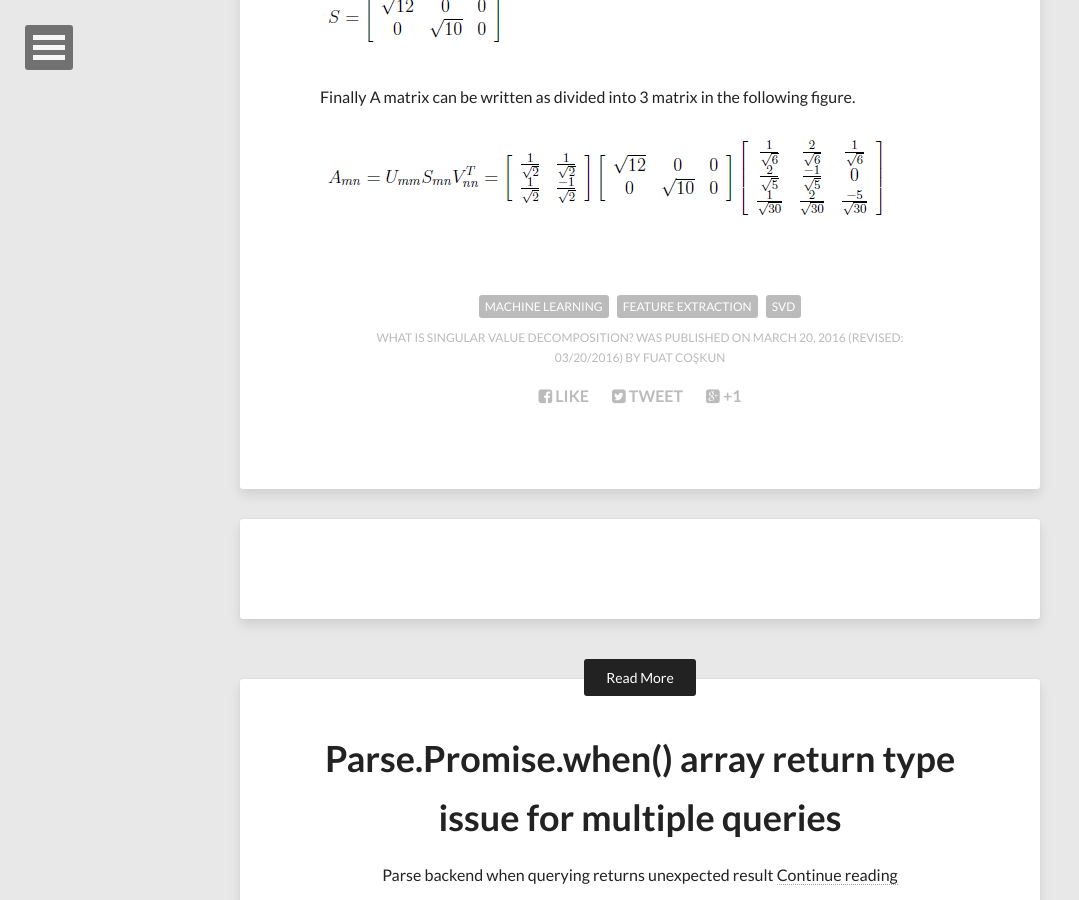
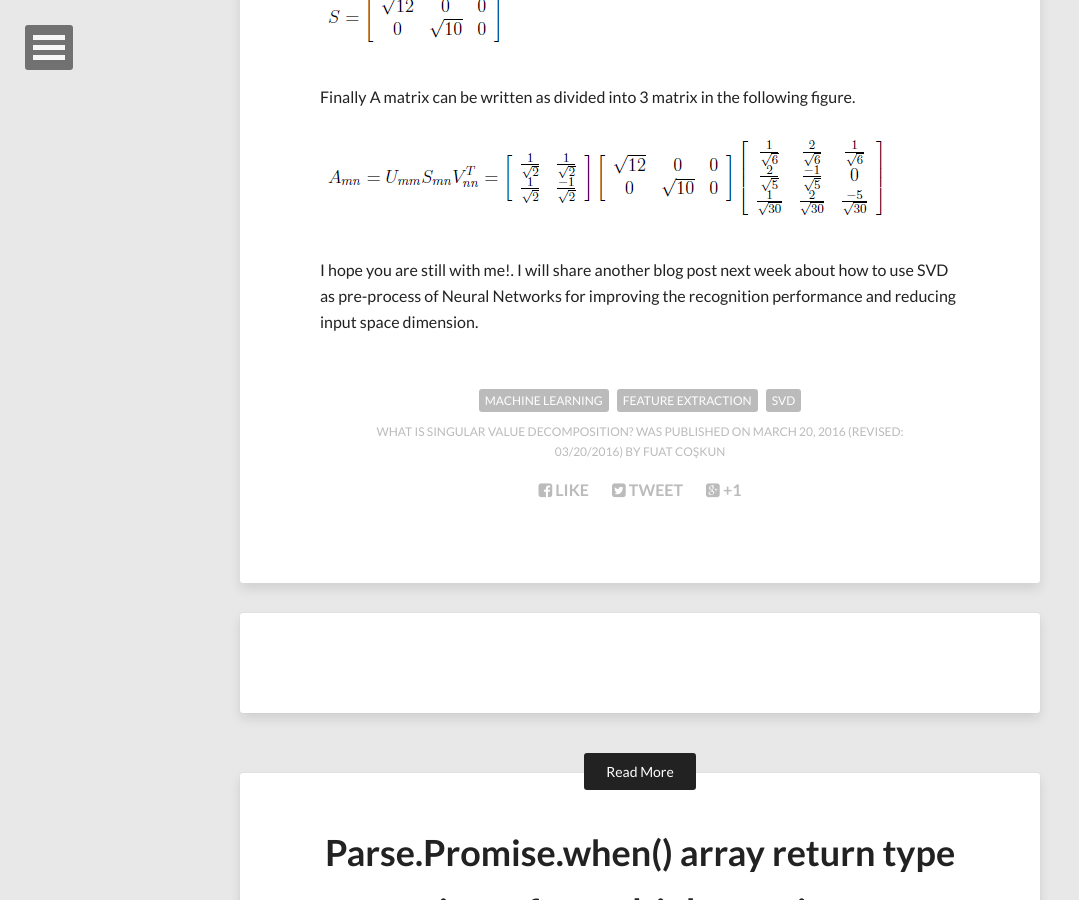
Before and after one commit to fuatcoskun/fuatcoskun.github.io, a Jekyll site: the page built from _posts/2016-03-20-what-is-singular-value-decomposition.md, in a window 1280 px wide and 900 px high, scrolled down 7148 px. Shown: the whole window, without its empty margins (0-1079 px from the left). Built offline with Jekyll 4.4.1, drawn with Linux system fonts in a browser that asks for light colours; nearby versions of some CDN libraries; comment, search, counter and statistics services are not loaded.

Commit message:
completion

```diff
--- a/_posts/2016-03-20-what-is-singular-value-decomposition.md
+++ b/_posts/2016-03-20-what-is-singular-value-decomposition.md
@@ -203,3 +203,5 @@ Finally A matrix can be written as divided into 3 matrix in the following figure
 <figure>
 	<img src="http://fuatcoskun.github.io/images/ex27.png" alt="">
 </figure>
+
+I hope you are still with me!. I will share another blog post next week about how to use SVD as pre-process of Neural Networks for improving the recognition performance and reducing input space dimension.
```
